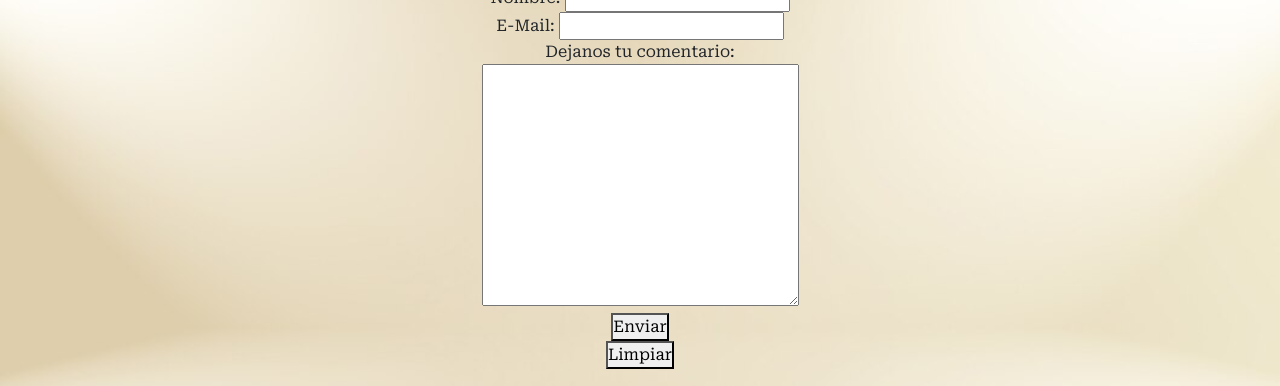
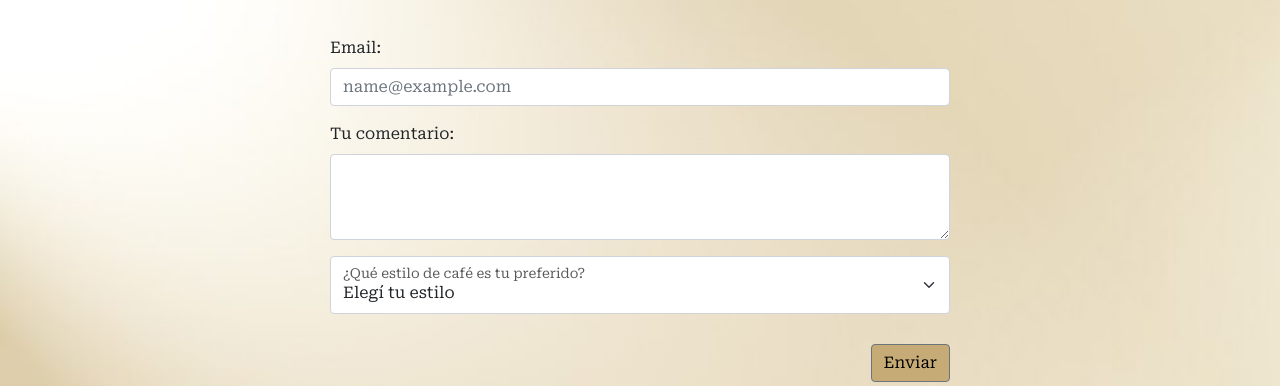
Before and after one commit to DamianLammenda/proyecto-coder-webcafe, a plain HTML site: page pages/contact.html in a window 1280 px wide. Shown: the part 218-604 px from the top of the page. Drawn offline with nearby package versions, Linux system fonts and the light colour scheme; files whose address does not match are found by name.

Commit message:
Modificando estilos a pagina contacto

```diff
--- a/css/style.css
+++ b/css/style.css
@@ -419,29 +419,42 @@ h5 {
 
 /* Comienzo Contactos */
 
-
-.imagenC {
-    max-width: 100%;
+.formularios {
+    display: flex;
+    flex-direction: column;
+    margin: 0% auto;
+    max-width: 50%;
+    margin-bottom: 20px;
+    margin-top: 50px;
 
 }
-.tituloC{
-    padding: 30px;
+.tituloComment {
     text-align: center;
-    text-decoration: underline;
+    font-size: 3rem;
+    margin-top: 50px;
+
 }
 
-.form {
-    display: flex;
-    flex-direction: column;
-    align-items: center;
-    width: 100%;
+.form-floating {
+    color: black;
+}
 
+.form-select {
+    margin-bottom: 30px;
+}
+.btn-comment {
+   text-align: end;
+}
+.btn-comment .btn {
+   color: black;
+   background-color: rgb(199, 171, 118);
+   margin-bottom: 30px;
+}
+.imgcomment img {
+
+ max-width: 100%;
 
 }
-.form .imagenC {
-    width: 200px;
-}
-
 
 
 
@@ -862,10 +875,23 @@ h5 {
 
     /* Comienzo Contacts */
 
-    .form {
+    .form-select {
+        font-size: 0.6rem;
+    }
+    .form-label {
+        font-size: 0.8rem;
+    }
+    .form-floating {
+        font-size: 0.6rem;
+    }
+    .btn-comment .btn {
         font-size: 0.5rem;
     }
-    .tituloC {
-        font-size: 0.5rem;
+    #exampleFormControlInput1 {
+        font-size: 0.6rem;
     }
+    .tituloComment {
+      text-align: center;
+      font-size: 2rem;
+  }
 }
--- a/pages/contact.html
+++ b/pages/contact.html
@@ -4,12 +4,15 @@
         <meta charset="UTF-8">
         <meta http-equiv="X-UA-Compatible" content="IE=edge">
         <meta name="viewport" content="width=device-width, initial-scale=1.0">
+        <!-- CDN Boostrap -->
         <link href="https://cdn.jsdelivr.net/npm/bootstrap@5.1.3/dist/css/bootstrap.min.css" rel="stylesheet" integrity="sha384-1BmE4kWBq78iYhFldvKuhfTAU6auU8tT94WrHftjDbrCEXSU1oBoqyl2QvZ6jIW3" crossorigin="anonymous">
+        <!-- Estilos propios -->
         <link rel="stylesheet" href="../css/style.css">
         <link rel="stylesheet" href="https://use.fontawesome.com/releases/v5.15.4/css/all.css" integrity="sha384-DyZ88mC6Up2uqS4h/KRgHuoeGwBcD4Ng9SiP4dIRy0EXTlnuz47vAwmeGwVChigm" crossorigin="anonymous">
         <link rel="preconnect" href="https://fonts.googleapis.com">
         <link rel="preconnect" href="https://fonts.gstatic.com" crossorigin>
         <link href="https://fonts.googleapis.com/css2?family=Roboto+Serif&display=swap" rel="stylesheet">
+        <link href="https://fonts.googleapis.com/css2?family=Lobster+Two:ital,wght@1,700&display=swap" rel="stylesheet">
         <title>Contacto</title>
     </head>
     <body>
@@ -34,36 +37,34 @@
               </nav>
         </header>
         <main>
-            <div class="tituloC">
-                <h2>DEJANOS TU COMENTARIO!</h2>
+        <h2 class="tituloComment"> <strong> Dejanos tu Comentario</h2> </strong>
+    <!-- Formulario de Contacto -->
+        <div class="formularios">
+            <div class="mb-3">
+             <label for="exampleFormControlInput1" class="form-label">Email:</label>
+             <input type="email" class="form-control" id="exampleFormControlInput1" placeholder="name@example.com">
            </div>
-            <form action="">
-                <div class="form">
-                    <div>
-                        <label for="name">Nombre:</label>
-                        <input type="text" name="name" id="name">
+           <div class="mb-3">
+             <label for="exampleFormControlTextarea1" class="form-label">Tu comentario:</label>
+             <textarea class="form-control" id="exampleFormControlTextarea1" rows="3"></textarea>
            </div>
-                    <div>
-                        <label for="email">E-Mail:</label>
-                        <input type="email" name="email" id="email">
+           <!-- selección de tipo de café -->
+           <div class="form-floating">
+             <select class="form-select" id="floatingSelect" aria-label="Floating label select example">
+               <option selected>Elegí tu estilo</option>
+               <option value="1">Robusta</option>
+               <option value="2">Arábiga</option>
+               <option value="3">Excelsa</option>
+             </select>
+             <label for="floatingSelect">¿Qué estilo de café es tu preferido?</label>
            </div>
-                    <div>
-                        <label for="comment">Dejanos tu comentario:</label>
+           <div class="btn-comment">
+             <button type="submit" class="btn btn-secondary">Enviar</button>
            </div>
-                    <div>
-                        <textarea name="comment" id="comment" cols="30" rows="10"></textarea>
+           <div class="imgcomment">
+             <img src="../img/laptop.jpg" alt="">
            </div>
-                    <div>
-                        <button type="submit">Enviar</button>
          </div>
-                    <div>
-                        <button type="reset">Limpiar</button>
-                    </div>
-                    <!-- <div class="imagenC">
-                        <img src="../img/contact1.jpg" alt="contact">
-                    </div> -->
-                </div>
-            </form>
 
             <h5 class="seguinos">Seguinos en las redes</h5>
             <div class="redes">
```
Also changed, not shown: img/laptop.jpg (added). Lines whose indentation alone changed are shown as unchanged.
